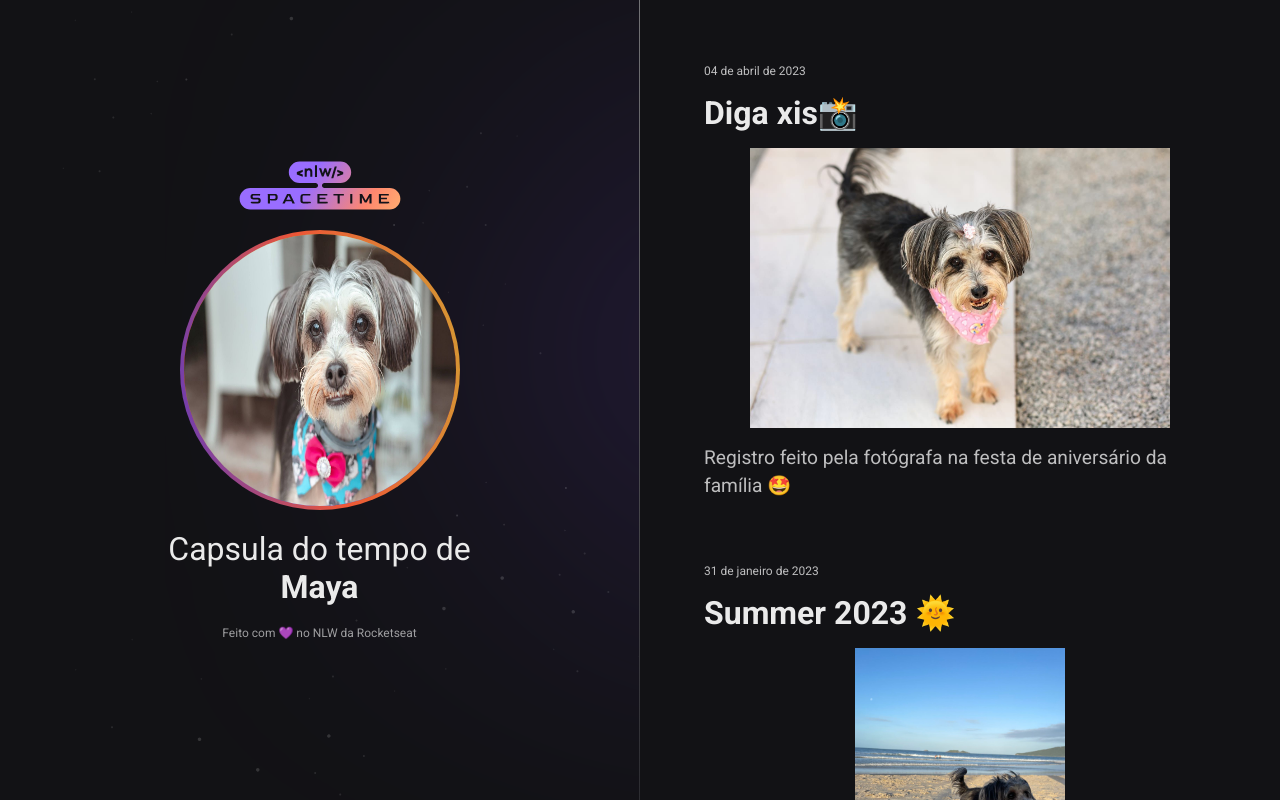
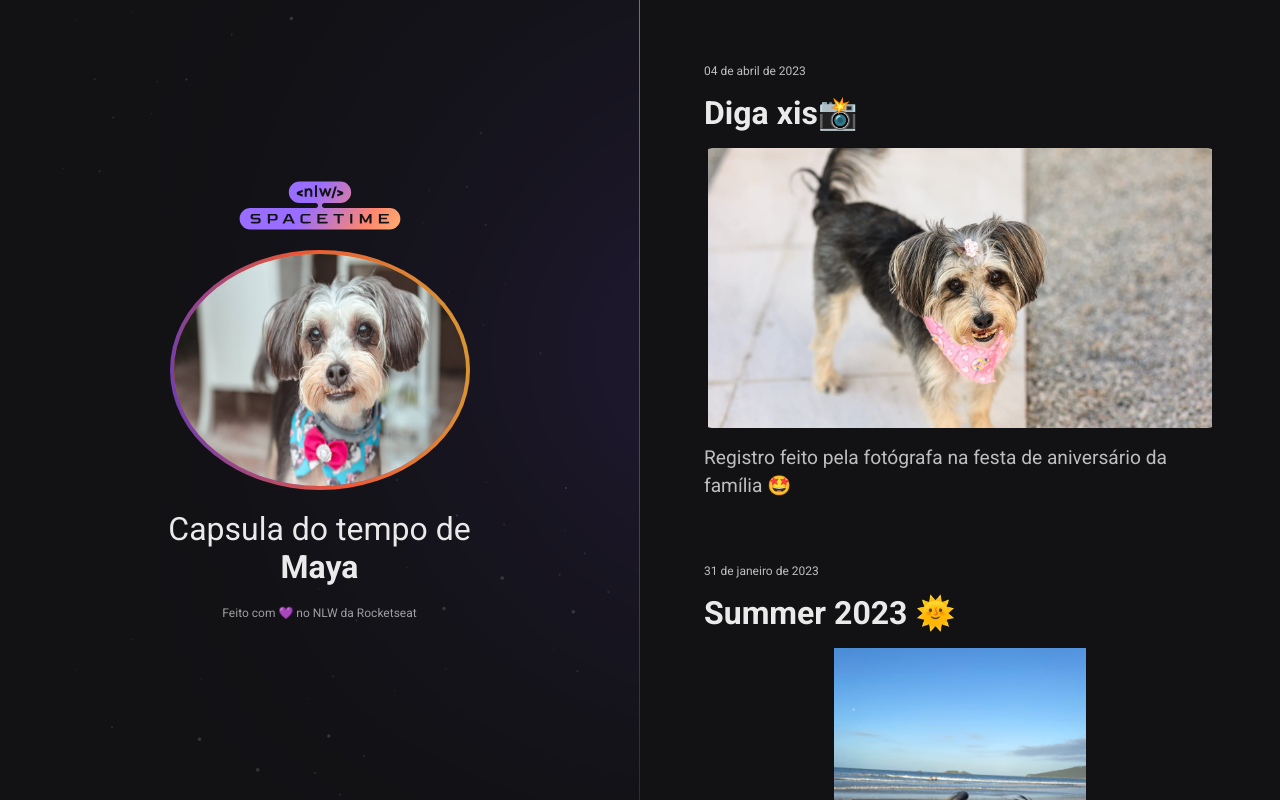
Before and after one commit to jeniferocha/linha-do-tempo-nlw-spacetime, a plain HTML site: page index.html in a window 1280 px wide. Drawn offline with Linux system fonts and the light colour scheme.

Commit message:
Update width/height imagem style.css

```diff
--- a/style.css
+++ b/style.css
@@ -70,7 +70,7 @@ nav {
 
 .memory img {
   width: 100%;
-  height: 100%;
+  height: 120%;
   object-fit: contain;
   border-radius: 8px;
   transition: transform 0.3s ease-in-out;
@@ -116,8 +116,8 @@ aside * {
 }
 
 aside img:nth-child(2) {
-  width: 280px;
-  height: 280px;
+  width: 300px;
+  height: 240px;
   border-radius: 50%;
 
 
```
